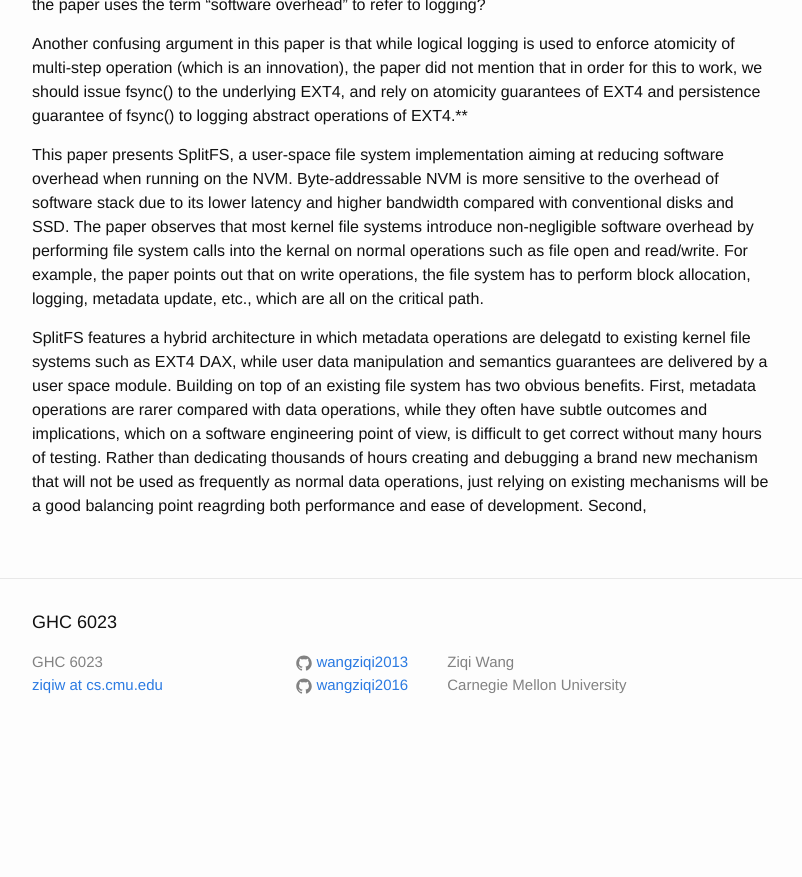
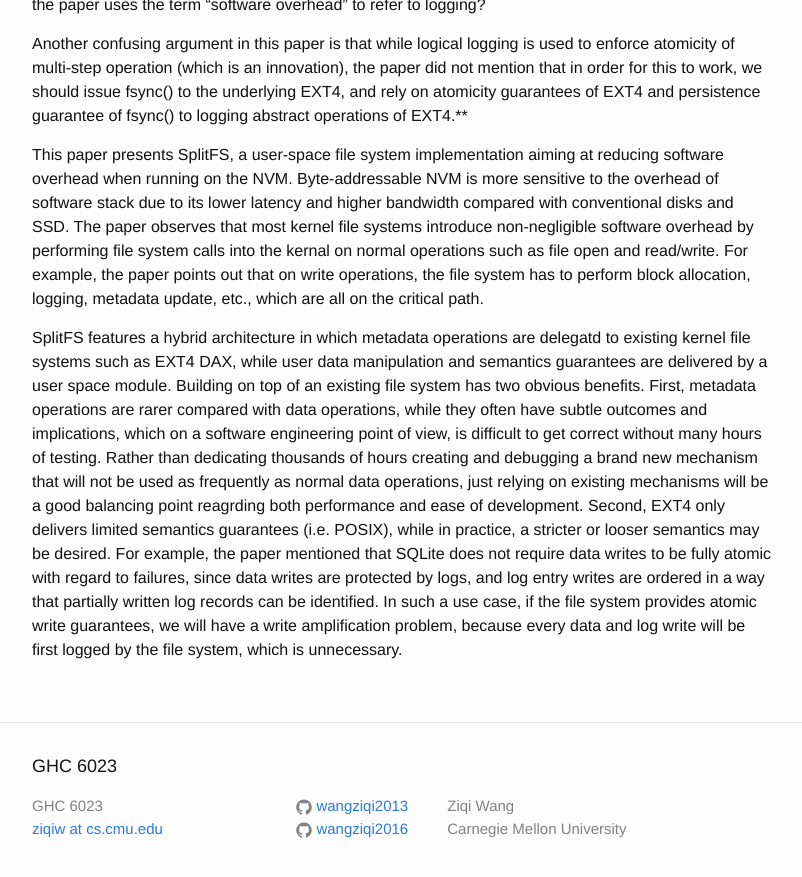
Before and after one commit to wangziqi2013/wangziqi2013.github.io, a Jekyll site: the page built from _posts/2019-11-20-splitfs.markdown, in a window 1280 px wide and 900 px high, scrolled down 571 px. Shown: the top 877 px of the window, without its empty margins (238-1040 px from the left). Built offline with Jekyll 4.4.1, drawn with Linux system fonts in a browser that asks for light colours; before the commit the page ends 1327 px from its top, so only the background shows below that.

Commit message:
Adding example of SQLite

```diff
--- a/_posts/2019-11-20-splitfs.markdown
+++ b/_posts/2019-11-20-splitfs.markdown
@@ -36,4 +36,9 @@ of an existing file system has two obvious benefits. First, metadata operations
 while they often have subtle outcomes and implications, which on a software engineering point of view, is difficult to
 get correct without many hours of testing. Rather than dedicating thousands of hours creating and debugging a brand new
 mechanism that will not be used as frequently as normal data operations, just relying on existing mechanisms will be
-a good balancing point reagrding both performance and ease of development. Second,
+a good balancing point reagrding both performance and ease of development. Second, EXT4 only delivers limited semantics
+guarantees (i.e. POSIX), while in practice, a stricter or looser semantics may be desired. For example, the paper mentioned
+that SQLite does not require data writes to be fully atomic with regard to failures, since data writes are protected by
+logs, and log entry writes are ordered in a way that partially written log records can be identified. In such a use case,
+if the file system provides atomic write guarantees, we will have a write amplification problem, because every data and
+log write will be first logged by the file system, which is unnecessary.
```
